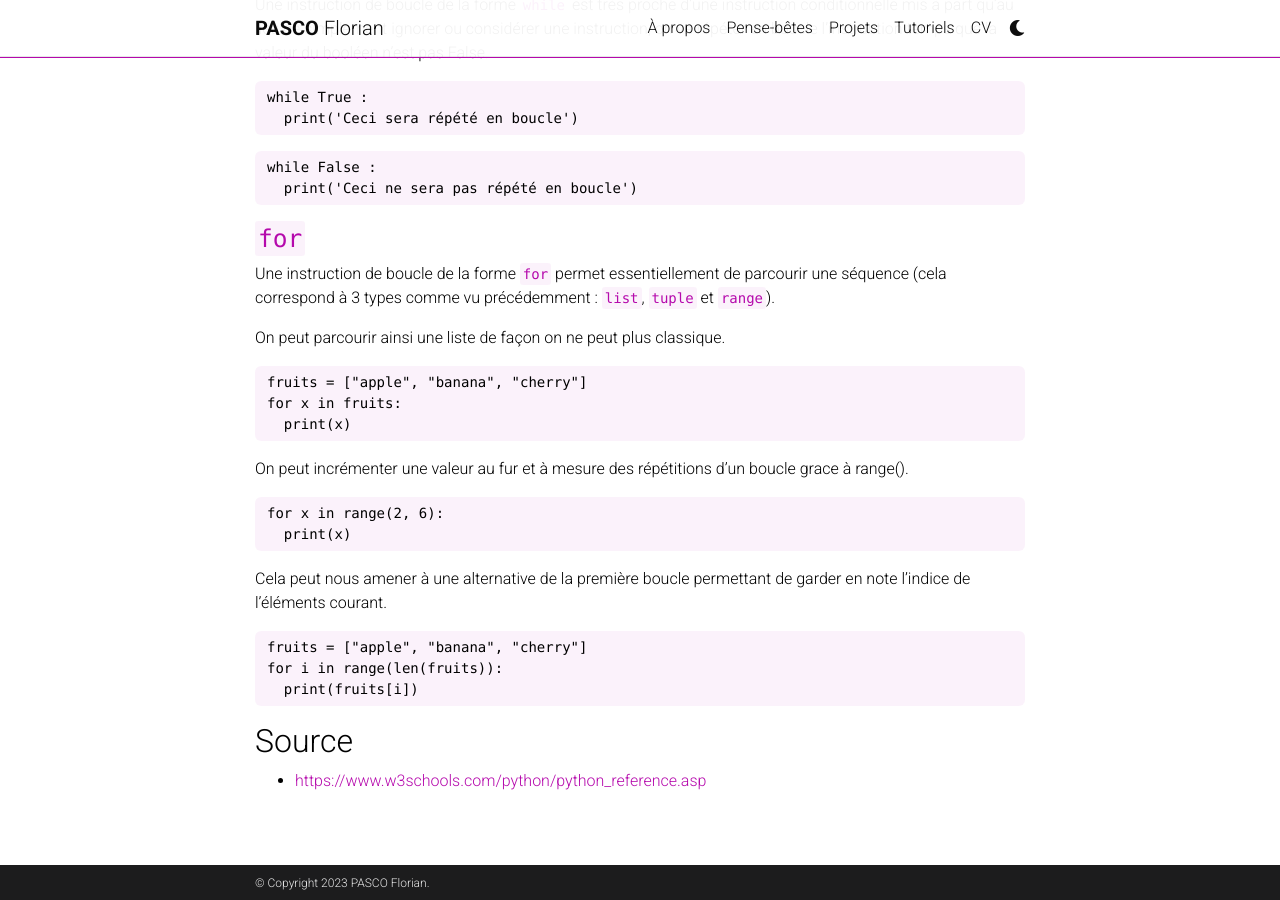
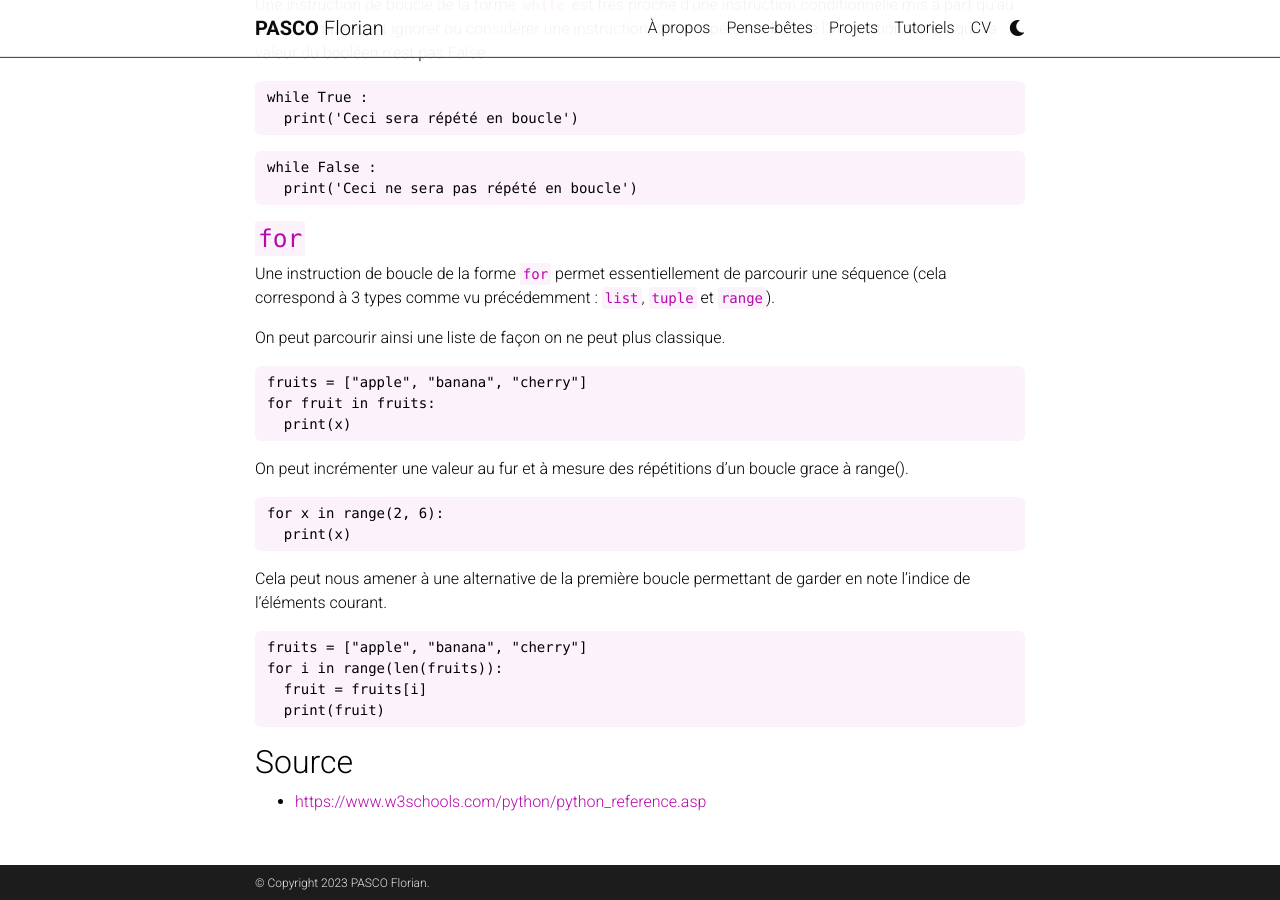
Before and after one commit to mpek29/mpek29.github.io, a Jekyll site: the page built from _cheatsheets/python.md, in a window 1280 px wide and 900 px high, scrolled down 1305 px. Built offline with Jekyll 4.4.1, drawn with Linux system fonts in a browser that asks for light colours; full-size pictures stand in for the smaller copies a plugin makes; comment, search, counter and statistics services are not loaded; a style sheet for code colours, icons or effects is not loaded.

Commit message:
edit of my resume/Some fix in CheatSheet and Projects's Category

````diff
--- a/_cheatsheets/python.md
+++ b/_cheatsheets/python.md
@@ -70,7 +70,7 @@ Une instruction de boucle de la forme `for` permet essentiellement de parcourir
 On peut parcourir ainsi une liste de façon on ne peut plus classique.
 ``` python
 fruits = ["apple", "banana", "cherry"]
-for x in fruits:
+for fruit in fruits:
   print(x)
 ```
 
@@ -84,7 +84,8 @@ Cela peut nous amener à une alternative de la première boucle permettant de ga
 ``` python
 fruits = ["apple", "banana", "cherry"]
 for i in range(len(fruits)):
-  print(fruits[i])
+  fruit = fruits[i]
+  print(fruit)
 ```
 
 
````
Also changed, not shown: _projects/ant_uprising.md (+1 -1 lines), _projects/salaun.md (+1 -1 lines), _projects/zethydex.md (+1 -1 lines), 1 other file.
